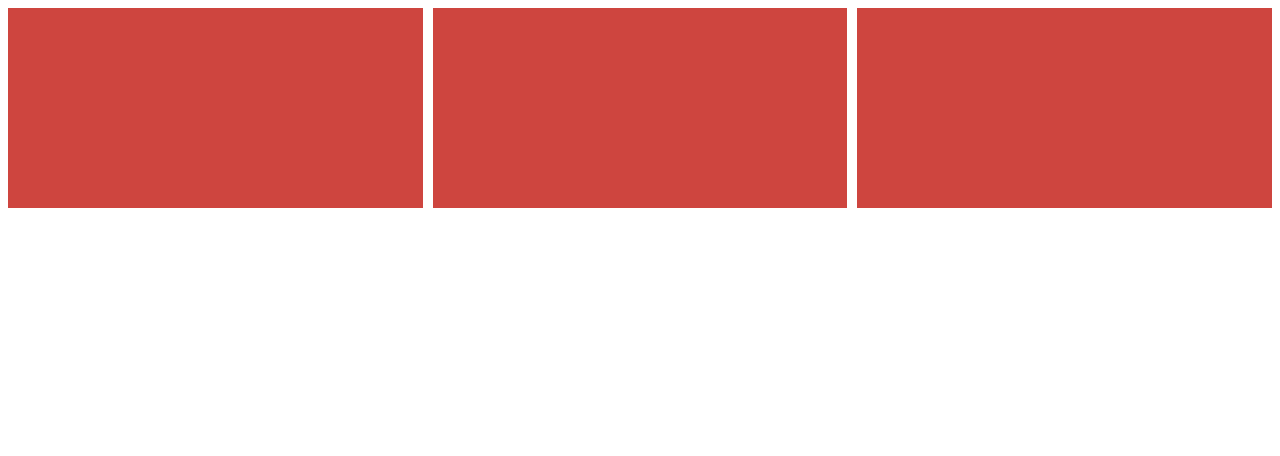
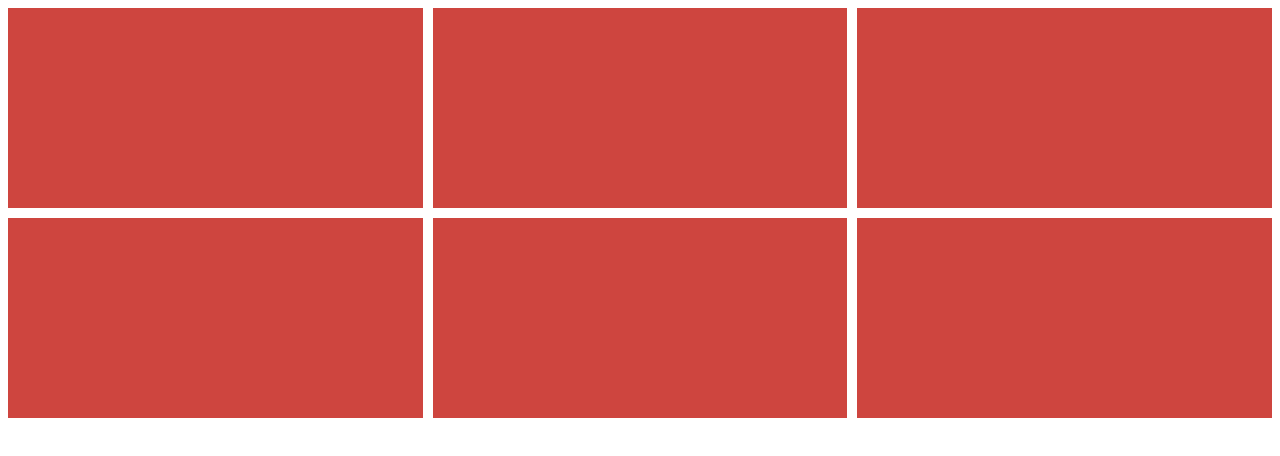
Before and after one commit to devmartin055/Scroll-Effect, a plain HTML site: page index.html in a window 1280 px wide. Drawn offline with Linux system fonts and the light colour scheme.

Commit message:
added box contents

```diff
--- a/index.html
+++ b/index.html
@@ -14,6 +14,10 @@
         <div class="child"></div>
         <div class="child"></div>
         <div class="child"></div>
+
+        <div class="child"></div>
+        <div class="child"></div>
+        <div class="child"></div>
     </div>
 </body>
 
```
